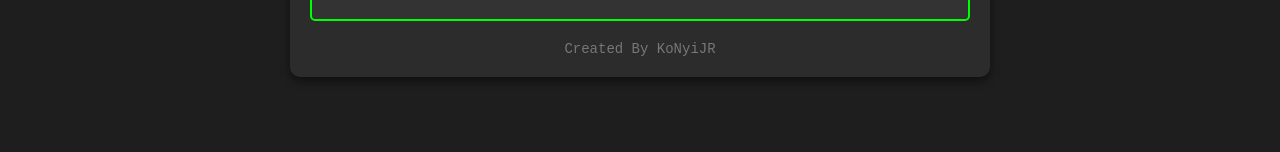
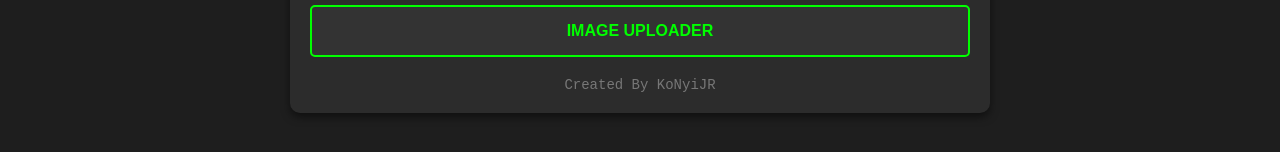
Before and after one commit to ZinDown/zindown.github.io, a plain HTML site: page index.html in a window 1280 px wide. Shown: the part 634-786 px from the top of the page. Drawn offline with Linux system fonts and the light colour scheme.

Commit message:
Update index.html

```diff
--- a/index.html
+++ b/index.html
@@ -170,7 +170,8 @@
     <div class="buttons">
       <button onclick="window.location.href='/xv.html'">X Video Scrape</button>
       <button onclick="window.location.href='/xn.html'">XNXX Video Scrape</button>
-        <button onclick="window.location.href='/vdata.html'"> XVideo Add JSON</button>
+      <button onclick="window.location.href='/vdata.html'"> XVideo Add JSON</button>
+      <button onclick="window.location.href='/imgur.html'"> Image Uploader </button>
     </div>
 
     <div class="footer">
```
